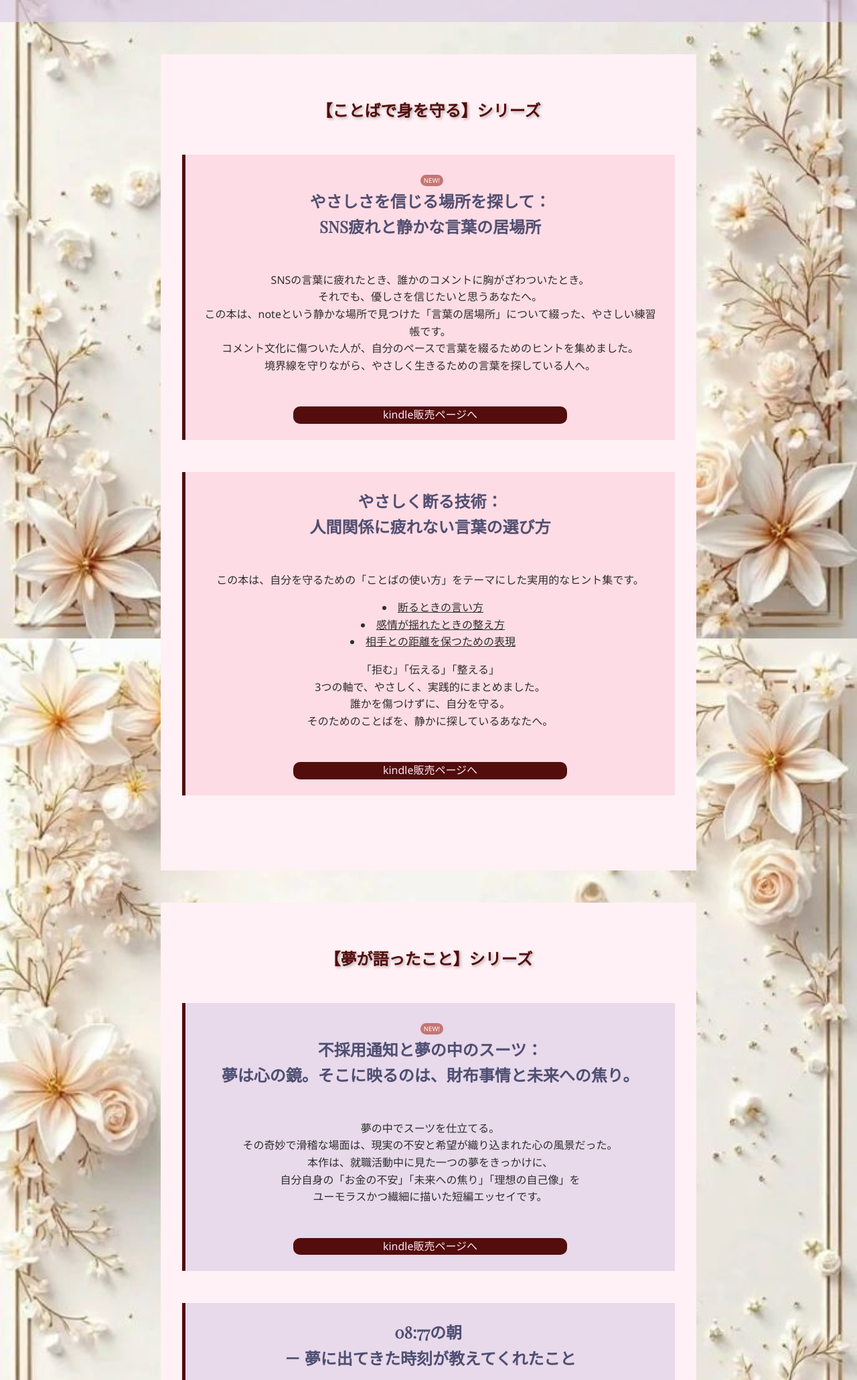
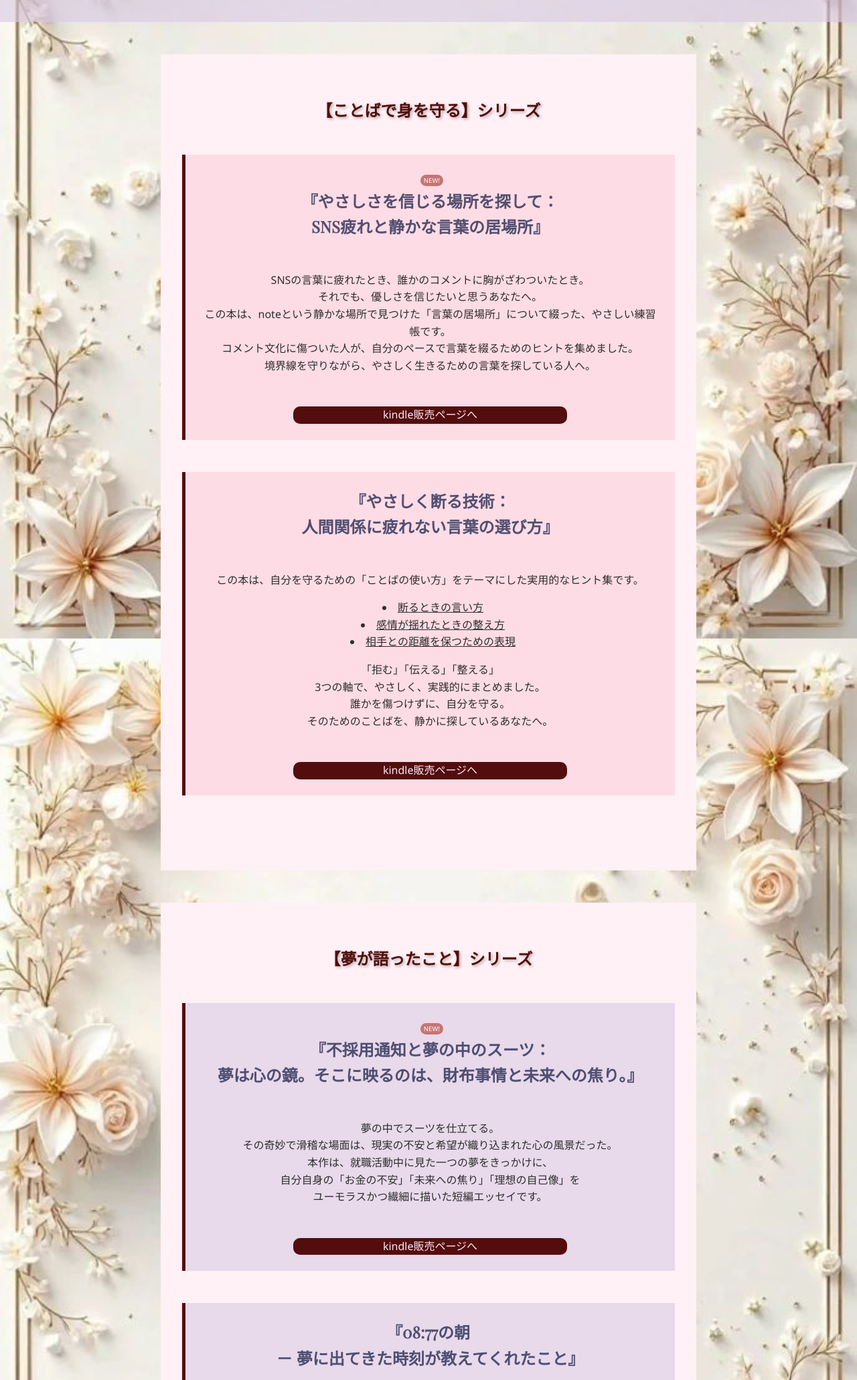
Before and after one commit to codeAchsh/kindle-MyPages, a plain HTML site: page index.html in a window 1280 px wide. Shown: the part 399-2460 px from the top of the page at 67% size. Drawn offline with nearby package versions, Linux system fonts and the light colour scheme.

Commit message:
Update index.html

```diff
--- a/index.html
+++ b/index.html
@@ -70,7 +70,7 @@
         <div class="kotoba-sec">
             <div class="kotoba-card">
                 <span class="new-badge">NEW!</span>
-                <h2>やさしさを信じる場所を探して：<br>SNS疲れと静かな言葉の居場所</h2>
+                <h2>『やさしさを信じる場所を探して：<br>SNS疲れと静かな言葉の居場所』</h2>
                 <p>
                     SNSの言葉に疲れたとき、誰かのコメントに胸がざわついたとき。<br>
                     それでも、優しさを信じたいと思うあなたへ。<br>
@@ -90,7 +90,7 @@
     <div class="kotoba-sec">
         <div class="kotoba-card">
             <!-- <span class="new-badge">NEW!</span>  -->
-            <h2>やさしく断る技術：<br>人間関係に疲れない言葉の選び方</h2>
+            <h2>『やさしく断る技術：<br>人間関係に疲れない言葉の選び方』</h2>
             <p>
                 この本は、自分を守るための「ことばの使い方」をテーマにした実用的なヒント集です。
             </p>
@@ -122,7 +122,7 @@
     <div class="yume-sec">
         <div class="yume-card">
             <span class="new-badge">NEW!</span>
-            <h2>不採用通知と夢の中のスーツ：<br>夢は心の鏡。そこに映るのは、財布事情と未来への焦り。</h2>
+            <h2>『不採用通知と夢の中のスーツ：<br>夢は心の鏡。そこに映るのは、財布事情と未来への焦り。』</h2>
             <p>
                 夢の中でスーツを仕立てる。<br>その奇妙で滑稽な場面は、現実の不安と希望が織り込まれた心の風景だった。<br>
                 本作は、就職活動中に見た一つの夢をきっかけに、<br>自分自身の「お金の不安」「未来への焦り」「理想の自己像」を<br>ユーモラスかつ繊細に描いた短編エッセイです。
@@ -138,7 +138,7 @@
     <div class="yume-sec">
         <div class="yume-card">
             <!-- <span class="new-badge">NEW!</span>  -->
-            <h2>08:77の朝  <br>－ 夢に出てきた時刻が教えてくれたこと</h2>
+            <h2>『08:77の朝  <br>－ 夢に出てきた時刻が教えてくれたこと』</h2>
             <p>
                 「08:77」——それは、存在しないはずの時刻。 <br>時計のない朝、壊れた目覚まし、切れかけたスマホ。 夢の中で私は、時間の枠を超えた朝に立っていた。<br>
                 就職活動中のある朝、著者が見た不思議な夢。 <br>いつもなら絶対にしないはずの行動、存在しない時刻「08:77」、そして急かされるように出かけようとする自分。<br>
@@ -154,7 +154,7 @@
         <div class="yume-sec">
             <div class="yume-card">
                 <!-- <span class="new-badge">NEW!</span>  -->
-                <h2>夢に出てきた日付：<br>夢の中で、過去と今が重なった日</h2>
+                <h2>『夢に出てきた日付：<br>夢の中で、過去と今が重なった』』</h2>
                 <p>
                     目的地へ向かうはずだったのに、ホームを間違え、日付も違っていた。 <br>かばんの中には、過去に観た映画の半券や、いつか行った場所の切符。<br>
                     夢の中で選ばなかったことが、目覚めたあとにやさしい肯定として残っていました。<br>
```
